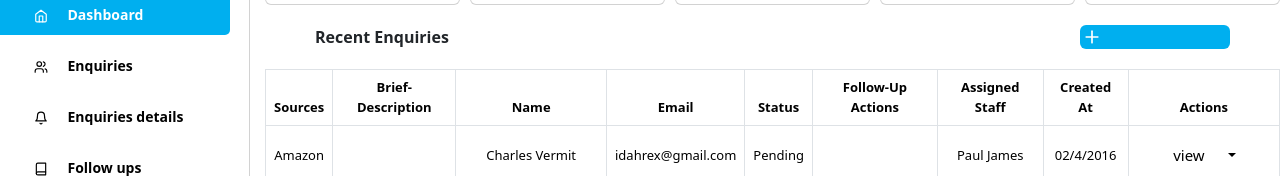
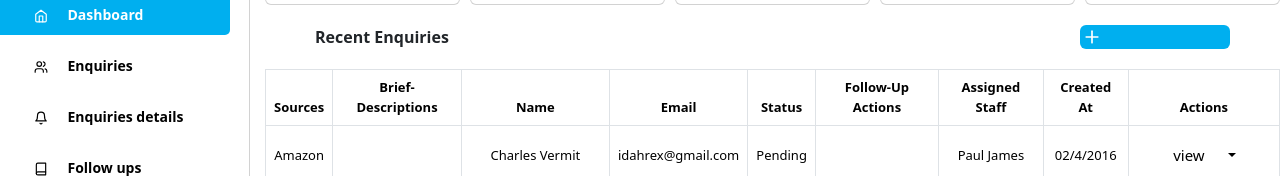
Before and after one commit to jneralrex/rework-enquiry, a React (Vite) app: page /drawer/dashboard in a window 1280 px wide. Shown: the part 167-343 px from the top of the page. Built offline with nearby package versions, Linux system fonts and the light colour scheme.

Commit message:
Addressed deployment issues

```diff
--- a/src/pages/Dashboard.jsx
+++ b/src/pages/Dashboard.jsx
@@ -103,7 +103,7 @@ const Dashboard = () => {
           <thead>
             <tr>
               <th>Sources</th>
-              <th>Brief-Description</th>
+              <th>Brief-Descriptions</th>
               <th>Name</th>
               <th>Email</th>
               <th>Status</th>
```
